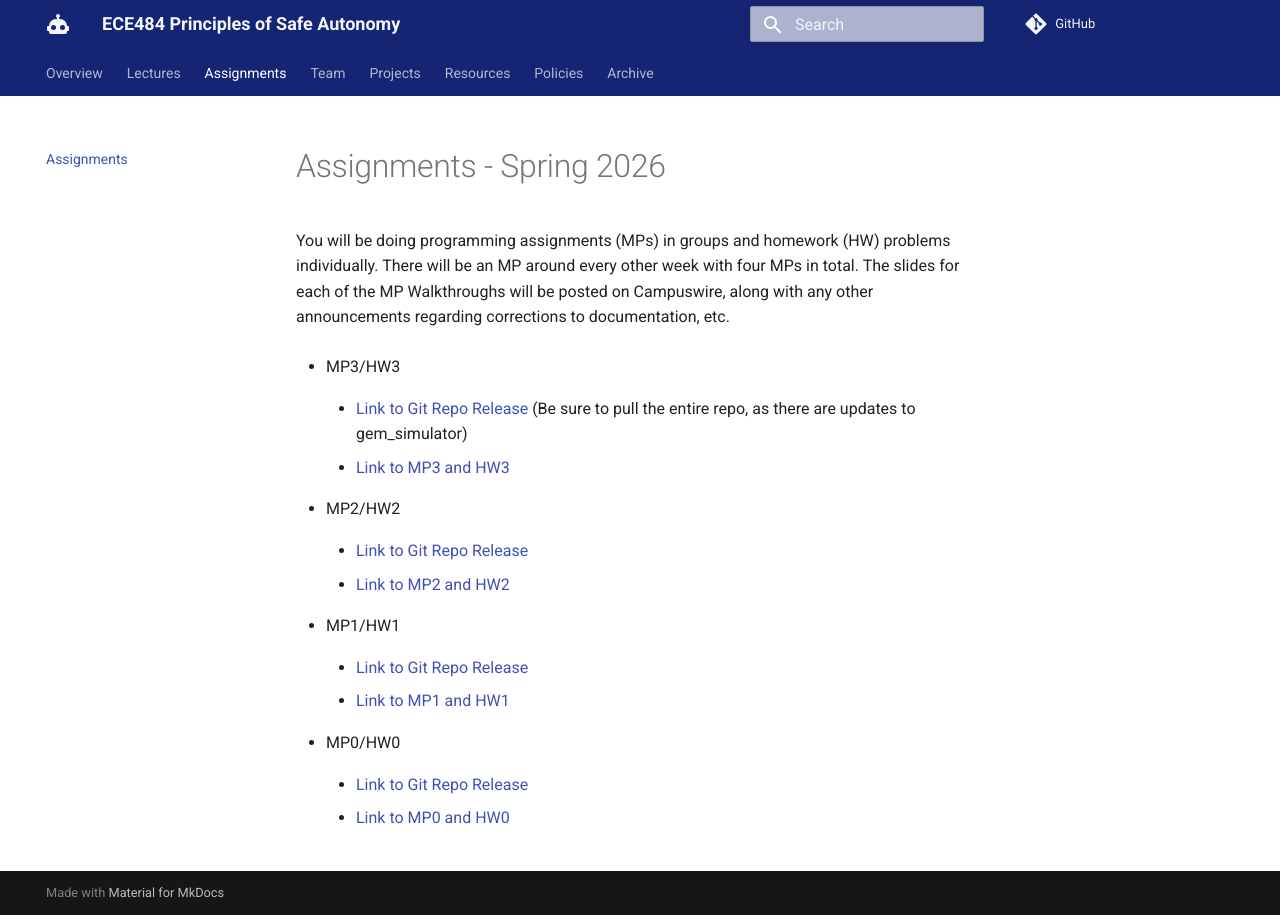
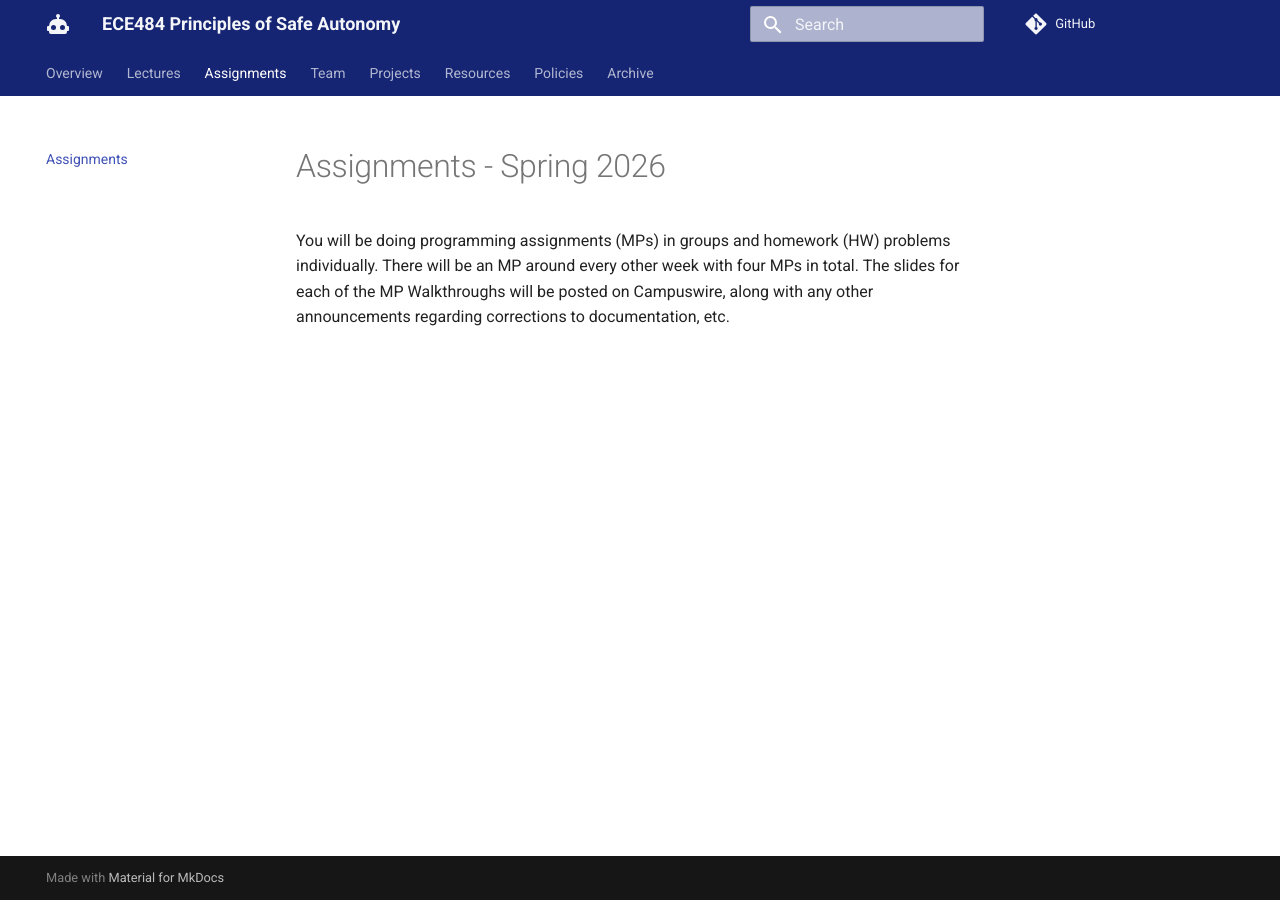
Before and after one commit to safeautonomy-illinois/ece484-site, an MkDocs documentation site: the page built from docs/spring-2026/assignments.md, in a window 1280 px wide. Built offline with MkDocs 1.6.1 and Material for MkDocs 9.7.7, drawn with Linux system fonts in a browser that asks for light colours; comment, search, counter and statistics services are not loaded.

Commit message:
removed assignment

```diff
--- a/docs/spring-2026/assignments.md
+++ b/docs/spring-2026/assignments.md
@@ -2,7 +2,7 @@
 
 You will be doing programming assignments (MPs) in groups and homework (HW) problems individually. There will be an MP around every other week with four MPs in total. The slides for each of the MP Walkthroughs will be posted on Campuswire, along with any other announcements regarding corrections to documentation, etc.
 
-- MP3/HW3
+<!-- - MP3/HW3
     - [Link to Git Repo Release](https://gitlab.engr.illinois.edu/GolfCar/mp-release-fa25/-/tree/main/src/mp3?ref_type=heads) (Be sure to pull the entire repo, as there are updates to gem\_simulator)
 
     - [Link to MP3 and HW3](http://publish.illinois.edu/safe-autonomy/files/2025/10/ECE484_MP3_FA2025-1.pdf)
@@ -20,4 +20,4 @@ You will be doing programming assignments (MPs) in groups and homework (HW) prob
 - MP0/HW0
     - [Link to Git Repo Release](https://gitlab.engr.illinois.edu/GolfCar/mp-release-fa25/-/tree/main)
 
-    - [Link to MP0 and HW0](http://publish.illinois.edu/safe-autonomy/files/2025/08/ECE484_MP0_FA2025.pdf)
+    - [Link to MP0 and HW0](http://publish.illinois.edu/safe-autonomy/files/2025/08/ECE484_MP0_FA2025.pdf) -->
```
Also changed, not shown: docs/spring-2026/lectures.md (+1 -1 lines).
